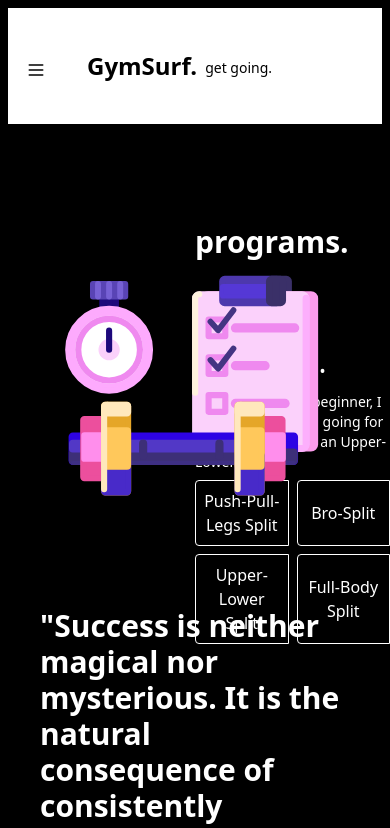
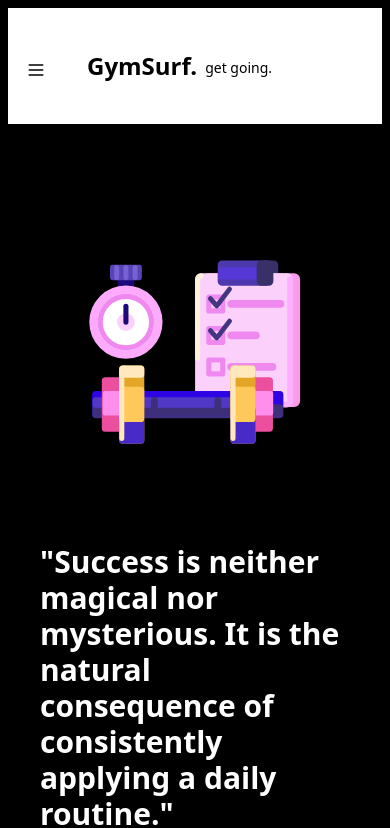
Before and after one commit to ShantanuKudva/GymSurf, a React (Create React App) app: page /programs in a window 390 px wide. Shown: the top 828 px of the page. Built offline with nearby package versions, Linux system fonts and the light colour scheme.

Commit message:
fixed programs' responsiveness

```diff
--- a/src/components/Programs.jsx
+++ b/src/components/Programs.jsx
@@ -47,9 +47,12 @@ export default function Programs() {
       exit={{ transition: { duration: 0.5 } }}
     >
       <div>
-        <div className="grid grid-cols-2 ">
-          <div className=" grid w-96 m-auto mt-[5rem]">
-            <Lottie animationData={program} className=" m-auto" />
+        <div className="weight-training-page ">
+          <div className=" grid m-auto mt-[5rem]">
+            <Lottie
+              className="program-responsive-img "
+              animationData={program}
+            />
 
             <div className="m-10">
               <h1 className="text-3xl  font-bold  text-left">
@@ -66,10 +69,7 @@ export default function Programs() {
             </div>
           </div>
 
-          <form
-            className="mx-auto grid grid-cols-2 gap-2 mt-20 h-96 "
-            onSubmit={handleSubmit}
-          >
+          <form className="program-form" onSubmit={handleSubmit}>
             <div className="my-10">
               <h1 className="text-3xl font-bold ">programs.</h1>
             </div>
@@ -134,19 +134,10 @@ export default function Programs() {
             width="50%"
             height="600px"
             title=""
-            className="border border-black rounded-lg mb-2 m-auto bg-black"
+            className="pdf-view"
           />
         )}
       </div>
-      {/* <div ref={pdfRef}>
-        <iframe
-          src={display}
-          width="50%"
-          height="600px"
-          title="PDF Viewer"
-          className="border border-black rounded-lg mb-2 m-auto"
-        />
-      </div> */}
     </motion.div>
   );
 }
--- a/src/index.css
+++ b/src/index.css
@@ -91,6 +91,18 @@
 .button-grid {
   @apply col-span-full grid grid-cols-5 gap-3;
 }
+
+.program-form {
+  @apply mx-auto grid grid-cols-2 gap-2 mt-20 h-96 w-[80%];
+}
+
+.program-responsive-img {
+  @apply h-80;
+}
+
+.pdf-view {
+  @apply border border-black rounded-lg mb-2 m-auto bg-black w-[80%];
+}
 /* Styles for medium screens (481px to 768px) */
 @media (min-width: 481px) and (max-width: 800px) {
   /* CSS rules for medium screens */
@@ -144,6 +156,13 @@
 
   .button-grid {
     @apply col-span-full grid grid-cols-4 gap-2;
+  }
+  .program-form {
+    @apply mx-auto grid grid-cols-2 gap-2 mt-10 w-3/4 mb-10;
+  }
+
+  .pdf-view {
+    @apply border border-black rounded-lg mb-2 m-auto bg-black w-[80%] mt-5;
   }
 }
 /* Styles for small screens (up to 480px) */
@@ -211,4 +230,8 @@
   .button-grid {
     @apply col-span-full grid grid-cols-2 gap-3;
   }
+
+  .pdf-view {
+    @apply border border-black rounded-lg mb-2 m-auto bg-black w-[90%] mt-10;
+  }
 }
```
